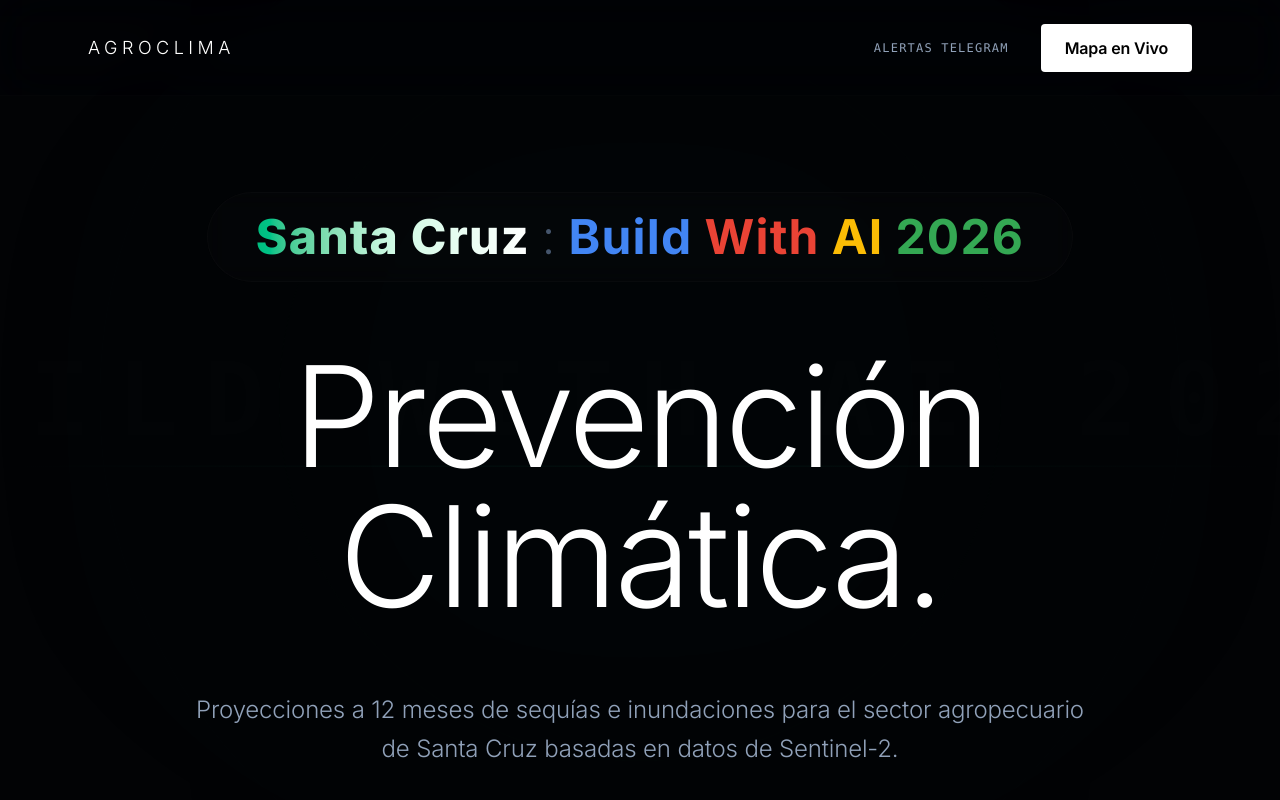
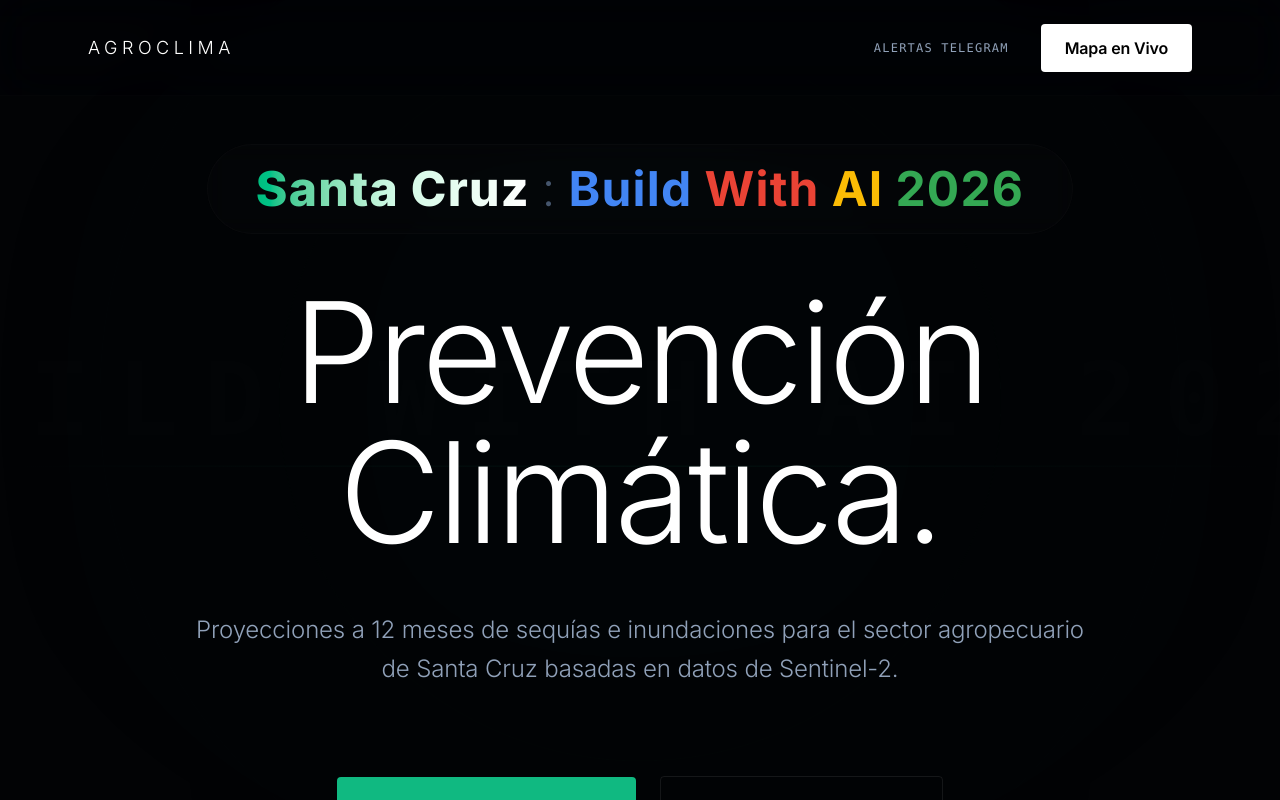
Before and after one commit to velasquezren/hackaton-frontend, a Next.js app: page / in a window 1280 px wide. Built offline with nearby package versions, Linux system fonts and the light colour scheme; no server answers.

Commit message:
style: balance hero padding bottom to lift buttons away from metrics panel

```diff
--- a/app/page.tsx
+++ b/app/page.tsx
@@ -90,7 +90,7 @@ export default function LandingPage() {
       </nav>
 
       {/* ─── HÉROE SIMPLIFICADO Y CENTRADO ─── */}
-      <main className="flex-1 flex flex-col items-center justify-start pt-16 md:pt-20 lg:pt-24 max-w-[90vw] mx-auto px-6 w-full text-center z-10 space-y-10 md:space-y-12 lg:space-y-16">
+      <main className="flex-1 flex flex-col items-center justify-center pt-12 pb-20 md:pb-28 max-w-[90vw] mx-auto px-6 w-full text-center z-10 space-y-8 md:space-y-10 lg:space-y-12">
         <motion.div
           initial={{ opacity: 0, y: -10 }}
           animate={{ opacity: 1, y: 0 }}
```
